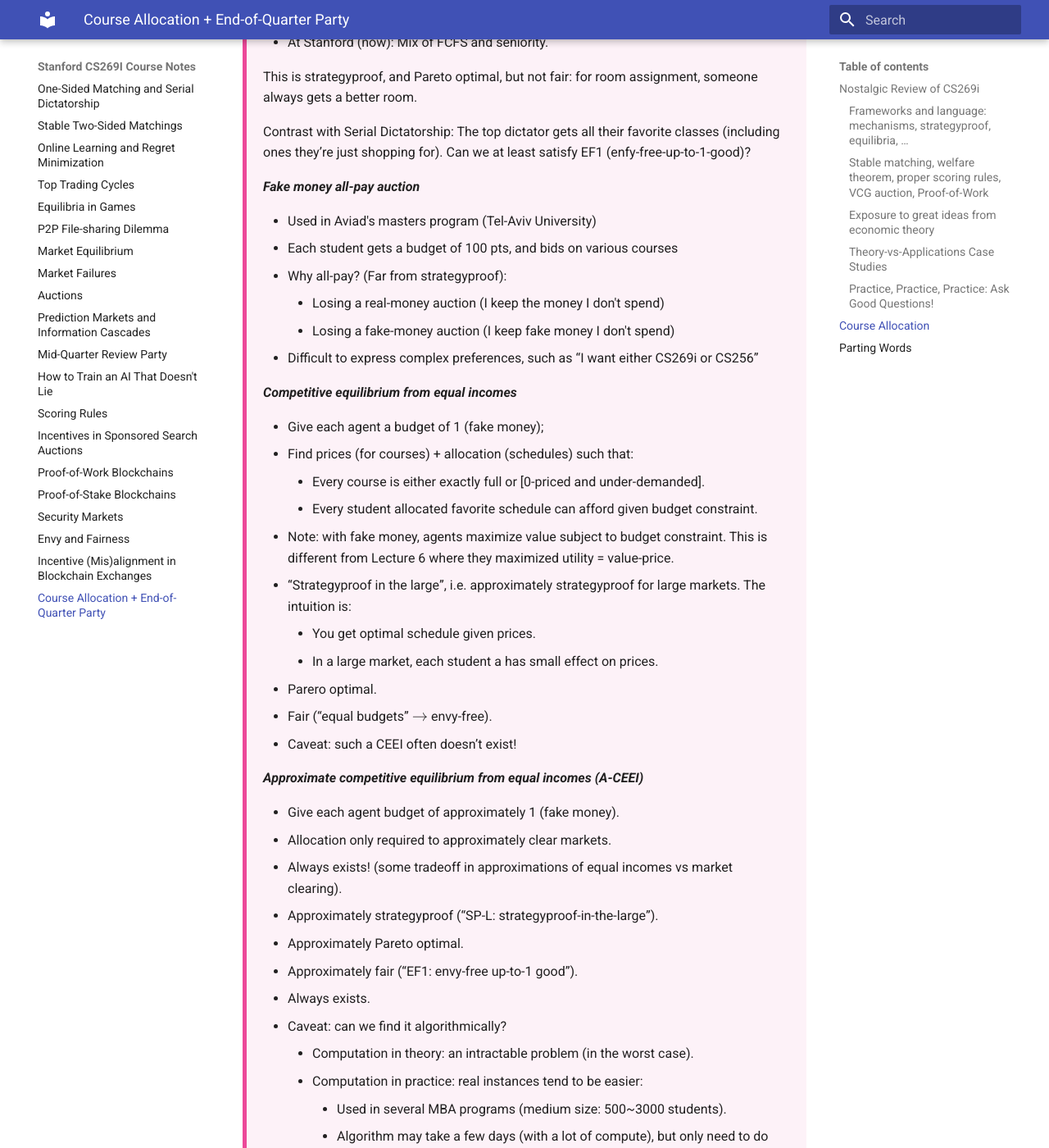
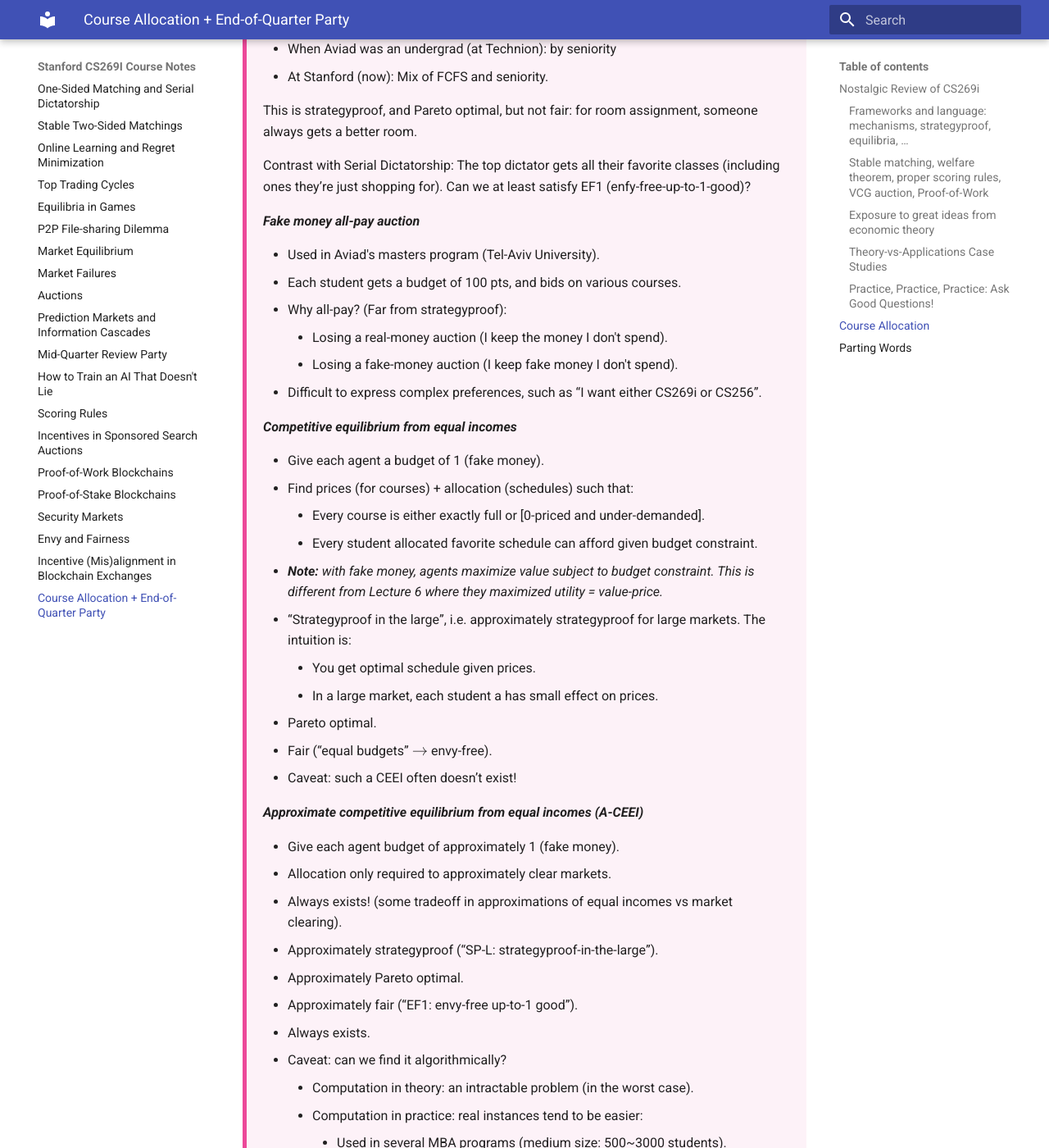
Before and after one commit to thibaudclement/cs269i, an MkDocs documentation site: the page built from docs/lecture-15.md, in a window 1280 px wide and 1400 px high, scrolled down 10562 px. Shown: the whole window at 82% size. Built offline with MkDocs 1.6.1 and Material for MkDocs 9.7.7, drawn with Linux system fonts in a browser that asks for light colours; some of the changed text lies outside the part shown.

Commit message:
Refine content of Lecture 15

```diff
--- a/docs/lecture-15.md
+++ b/docs/lecture-15.md
@@ -5,14 +5,14 @@
 <div class="summary" markdown="1">
 **Course Goals Recap**
 
-- Learn to think about incentives
+- Learn to think about incentives:
     - Frameworks and language: mechanisms, strategyproof, equilibria, …
-    - Practice, practice, practice: see/understand/discuss a lot of examples
+    - Practice, practice, practice: see/understand/discuss a lot of examples.
     - Practice, practice, practice: ask good questions!
 
-- Exposure to great ideas from economic theory: Stable matching, welfare theorem, proper scoring rules, VCG auction, Proof-of-Work
+- Exposure to great ideas from economic theory: Stable matching, welfare theorem, proper scoring rules, VCG auction, Proof-of-Work.
 
-- Theory-vs-applications case studies
+- Theory-vs-applications case studies:
     - How can theory inform practice?
     - What are the gaps that you should think about before applying theory?
 
@@ -98,8 +98,8 @@
 <div class="definition" markdown="1">
 <strong>Definition: Stackelberg Equilibrium</strong>
 
-1. Follower’s strategy is optimal given Leader’s strategy
-2. Leader’s commitment is optimal
+1. Follower’s strategy is optimal given Leader’s strategy.
+2. Leader’s commitment is optimal.
 
 </div>
 
@@ -277,11 +277,11 @@
 
 It is important to understand what can go wrong in market design. We have seen five types of market failures:
 
-1. Externalities and public goods
-2. Transaction costs
-3. Market thinness
-4. Timing issues
-5. Information asymmetry
+1. Externalities and public goods.
+2. Transaction costs.
+3. Market thinness.
+4. Timing issues.
+5. Information asymmetry.
 
 Mitigation strategies exist for all five types of market failures.
 </div>
@@ -295,15 +295,17 @@
 </div>
 
 <div class="example" markdown="1">
-**Examples:** Some fair allocations in practice
+**Examples**
+
+Some fair allocations in practice:
 
 - Allocating goods:
     - Spliddit used to maximize social welfare subject to MMS/proportionality/EF.
     - They decided that NSW is better.
 - Allocating classes:
-    - Approximate-CEEI
-    - Combinatorial demand
-    - The number of students must significantly exceed the number of classes
+    - Approximate-CEEI.
+    - Combinatorial demand.
+    - The number of students must significantly exceed the number of classes.
 - Allocating chores:
     - Spliddit used to assign chores by assuming they’re divisible (we can use randomized rounding to assign fractional chores) and drawing new chores each week to guarantee approximate “ex-post” fairness.
     - Then they looked for an equitable solution, and optimized over all equitable solutions using Linear Programming.
@@ -319,11 +321,11 @@
 
 ![How to train an AI that doesn’t lie](images/How to train an AI that doesn’t lie.jpg)
 
-- Incentives in Sponsored Search Auctions (Kshipra Bhawalkar)
+- Incentives in Sponsored Search Auctions (Kshipra Bhawalkar):
 
 ![Incentives in Sponsored Search Auctions](images/Incentives in Sponsored Search Auctions.png)
 
-- Incentive (Mis)alignment in Blockchain Exchanges (Geoff Ramseyer)
+- Incentive (Mis)alignment in Blockchain Exchanges (Geoff Ramseyer):
 
 ![Incentive (Mis)alignment in Blockchain Exchanges](images/Incentive (Mis)alignment in Blockchain Exchanges.png)
 
@@ -348,24 +350,24 @@
 
 _**Fake money all-pay auction**_
 
-- Used in Aviad's masters program (Tel-Aviv University)
-- Each student gets a budget of 100 pts, and bids on various courses
+- Used in Aviad's masters program (Tel-Aviv University).
+- Each student gets a budget of 100 pts, and bids on various courses.
 - Why all-pay? (Far from strategyproof):
-    - Losing a real-money auction (I keep the money I don't spend)
-    - Losing a fake-money auction (I keep fake money I don't spend)
-- Difficult to express complex preferences, such as	“I want either CS269i or CS256”
+    - Losing a real-money auction (I keep the money I don't spend).
+    - Losing a fake-money auction (I keep fake money I don't spend).
+- Difficult to express complex preferences, such as	“I want either CS269i or CS256”.
 
 _**Competitive equilibrium from equal incomes**_
 
-- Give each agent a budget of 1 (fake money);
+- Give each agent a budget of 1 (fake money).
 - Find prices (for courses) + allocation (schedules) such that:
     - Every course is either exactly full or [0-priced and under-demanded].
     - Every student allocated favorite schedule can afford given budget constraint.
-- Note: with fake money, agents maximize value subject to budget constraint. This is different from Lecture 6 where they maximized utility = value-price.
+- _**Note:** with fake money, agents maximize value subject to budget constraint. This is different from Lecture 6 where they maximized utility = value-price._
 - “Strategyproof in the large”, i.e. approximately strategyproof for large markets. The intuition is:
     - You get optimal schedule given prices.
     - In a large market, each student a has small effect on prices.
-- Parero optimal.
+- Pareto optimal.
 - Fair (“equal budgets” \(\rightarrow\) envy-free).
 - Caveat: such a CEEI often doesn’t exist!
 
```
Also changed, not shown: other parts of docs/lecture-15.md (+3 -3 lines).
